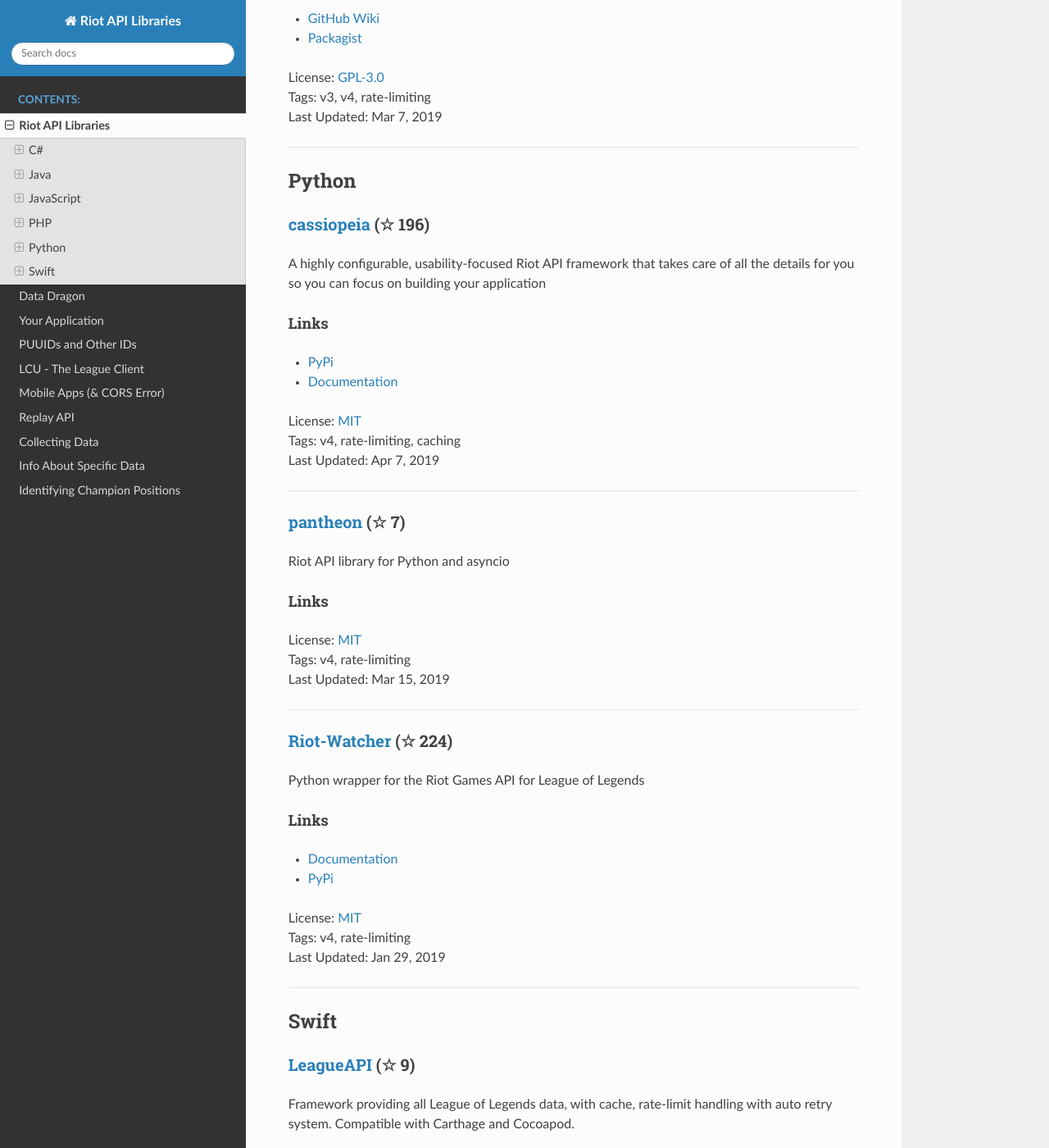
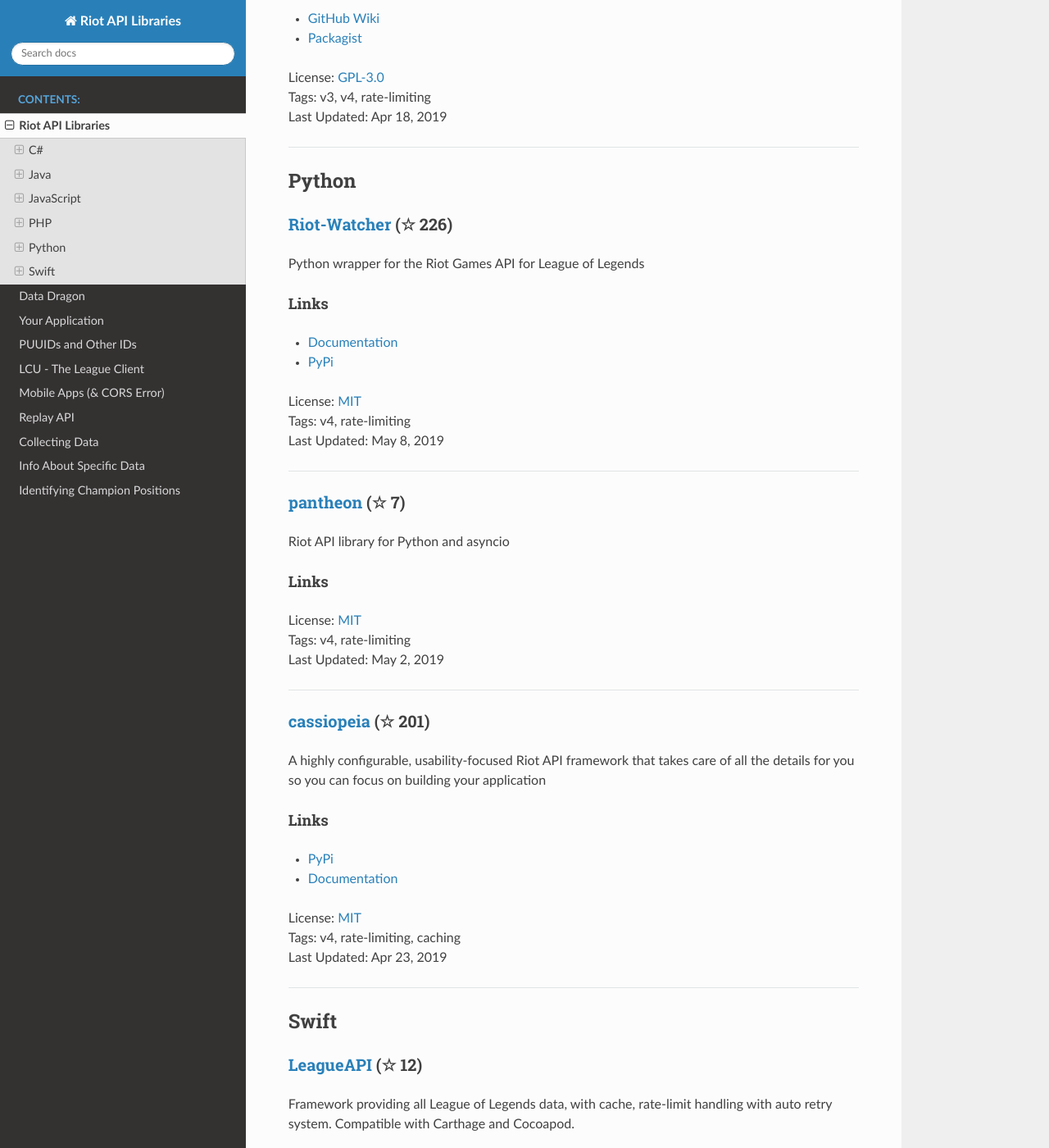
Before and after one commit to WxWatch/riot-api-libraries, a Sphinx documentation site: the page built from docs/libraries.rst, in a window 1280 px wide and 1400 px high, scrolled down 3498 px. Shown: the whole window at 82% size. Built offline with Sphinx 7.4.7 and the Read the Docs theme 2.0.0, drawn with Linux system fonts in a browser that asks for light colours; pages that are not in the unit, such as notebooks, are missing from menus; some of the changed text lies outside the part shown.

```diff
--- a/docs/libraries.rst
+++ b/docs/libraries.rst
@@ -14,7 +14,7 @@ Links
 
 | License: `MIT <http://choosealicense.com/licenses/mit>`_
 | Tags: v4, rate-limiting, asp-net-core
-| Last Updated: Apr 10, 2019
+| Last Updated: May 11, 2019
 
 -----------------
 
@@ -29,14 +29,14 @@ Links
 - `NuGet <https://www.nuget.org/packages/MingweiSamuel.Camille/>`_
 | License: `LGPL-3.0 <http://choosealicense.com/licenses/lgpl-3.0>`_
 | Tags: v3, v4, rate-limiting
-| Last Updated: Apr 8, 2019
+| Last Updated: May 11, 2019
 
 -----------------
 
 Java
 ------------------------------------------
 
-`L4J8 <https://github.com/stelar7/L4J8>`_ (☆ 12)
+`L4J8 <https://github.com/stelar7/L4J8>`_ (☆ 13)
 ~~~~~~~~~~~~~~~~~~~~~~~~~~~~~~~~~~~~~~~~~~~~~~~~~~~~~~~~~~~~~~~~~~~~~~~~~~~~~~~~~~~~~~~~~~~~~~~~~~~~
 
 The __**best**__ wrapper around. get it? wrapper, around? I'm funny ok?!
@@ -46,11 +46,11 @@ Links
 
 | License: `Apache-2.0 <http://choosealicense.com/licenses/apache-2.0>`_
 | Tags: v4
-| Last Updated: Mar 27, 2019
+| Last Updated: Apr 27, 2019
 
 -----------------
 
-`orianna <https://github.com/meraki-analytics/orianna>`_ (☆ 91)
+`orianna <https://github.com/meraki-analytics/orianna>`_ (☆ 93)
 ~~~~~~~~~~~~~~~~~~~~~~~~~~~~~~~~~~~~~~~~~~~~~~~~~~~~~~~~~~~~~~~~~~~~~~~~~~~~~~~~~~~~~~~~~~~~~~~~~~~~
 
 A highly configurable, usability-focused Riot API framework that takes care of all the details for you so you can focus on building your application
@@ -63,7 +63,7 @@ Links
 - `JavaDoc <http://javadoc.io/doc/com.merakianalytics.orianna/orianna>`_
 | License: `MIT <http://choosealicense.com/licenses/mit>`_
 | Tags: v4, rate-limiting, caching
-| Last Updated: Mar 26, 2019
+| Last Updated: Apr 24, 2019
 
 -----------------
 
@@ -82,11 +82,11 @@ Links
 - `gitter <https://gitter.im/League-JS/>`_
 | License: `MIT <http://choosealicense.com/licenses/mit>`_
 | Tags: v4, caching, ddragon, rate-limiting
-| Last Updated: Apr 9, 2019
+| Last Updated: Apr 18, 2019
 
 -----------------
 
-`Pyke <https://github.com/systeme-cardinal/Pyke>`_ (☆ 12)
+`Pyke <https://github.com/systeme-cardinal/Pyke>`_ (☆ 13)
 ~~~~~~~~~~~~~~~~~~~~~~~~~~~~~~~~~~~~~~~~~~~~~~~~~~~~~~~~~~~~~~~~~~~~~~~~~~~~~~~~~~~~~~~~~~~~~~~~~~~~
 
 Riot API, DDragon and CommunityDragon Library for NodeJS
@@ -135,7 +135,7 @@ Links
 PHP
 ------------------------------------------
 
-`RiotQuest <https://github.com/supergrecko/RiotQuest>`_ (☆ 0)
+`RiotQuest <https://github.com/supergrecko/RiotQuest>`_ (☆ 2)
 ~~~~~~~~~~~~~~~~~~~~~~~~~~~~~~~~~~~~~~~~~~~~~~~~~~~~~~~~~~~~~~~~~~~~~~~~~~~~~~~~~~~~~~~~~~~~~~~~~~~~
 
 A full-on Framework for working with the Riot API. Featuring DTO's, Caching & Automatic Rate limiting
@@ -164,26 +164,26 @@ Links
 - `Packagist <https://packagist.org/packages/dolejska-daniel/riot-api>`_
 | License: `GPL-3.0 <http://choosealicense.com/licenses/gpl-3.0>`_
 | Tags: v3, v4, rate-limiting
-| Last Updated: Mar 7, 2019
+| Last Updated: Apr 18, 2019
 
 -----------------
 
 Python
 ------------------------------------------
 
-`cassiopeia <https://github.com/meraki-analytics/cassiopeia>`_ (☆ 196)
+`Riot-Watcher <https://github.com/pseudonym117/Riot-Watcher>`_ (☆ 226)
 ~~~~~~~~~~~~~~~~~~~~~~~~~~~~~~~~~~~~~~~~~~~~~~~~~~~~~~~~~~~~~~~~~~~~~~~~~~~~~~~~~~~~~~~~~~~~~~~~~~~~
 
-A highly configurable, usability-focused Riot API framework that takes care of all the details for you so you can focus on building your application
+Python wrapper for the Riot Games API for League of Legends
 
 Links
 ::::::::::::::::
 
-- `PyPi <https://pypi.org/project/cassiopeia/>`_
-- `Documentation <http://cassiopeia.readthedocs.org/en/latest/>`_
+- `Documentation <http://riot-watcher.readthedocs.io/en/latest/>`_
+- `PyPi <https://pypi.python.org/pypi/riotwatcher>`_
 | License: `MIT <http://choosealicense.com/licenses/mit>`_
-| Tags: v4, rate-limiting, caching
-| Last Updated: Apr 7, 2019
+| Tags: v4, rate-limiting
+| Last Updated: May 8, 2019
 
 -----------------
 
@@ -197,30 +197,30 @@ Links
 
 | License: `MIT <http://choosealicense.com/licenses/mit>`_
 | Tags: v4, rate-limiting
-| Last Updated: Mar 15, 2019
+| Last Updated: May 2, 2019
 
 -----------------
 
-`Riot-Watcher <https://github.com/pseudonym117/Riot-Watcher>`_ (☆ 224)
+`cassiopeia <https://github.com/meraki-analytics/cassiopeia>`_ (☆ 201)
 ~~~~~~~~~~~~~~~~~~~~~~~~~~~~~~~~~~~~~~~~~~~~~~~~~~~~~~~~~~~~~~~~~~~~~~~~~~~~~~~~~~~~~~~~~~~~~~~~~~~~
 
-Python wrapper for the Riot Games API for League of Legends
+A highly configurable, usability-focused Riot API framework that takes care of all the details for you so you can focus on building your application
 
 Links
 ::::::::::::::::
 
-- `Documentation <http://riot-watcher.readthedocs.io/en/latest/>`_
-- `PyPi <https://pypi.python.org/pypi/riotwatcher>`_
+- `PyPi <https://pypi.org/project/cassiopeia/>`_
+- `Documentation <http://cassiopeia.readthedocs.org/en/latest/>`_
 | License: `MIT <http://choosealicense.com/licenses/mit>`_
-| Tags: v4, rate-limiting
-| Last Updated: Jan 29, 2019
+| Tags: v4, rate-limiting, caching
+| Last Updated: Apr 23, 2019
 
 -----------------
 
 Swift
 ------------------------------------------
 
-`LeagueAPI <https://github.com/Kelmatou/LeagueAPI>`_ (☆ 9)
+`LeagueAPI <https://github.com/Kelmatou/LeagueAPI>`_ (☆ 12)
 ~~~~~~~~~~~~~~~~~~~~~~~~~~~~~~~~~~~~~~~~~~~~~~~~~~~~~~~~~~~~~~~~~~~~~~~~~~~~~~~~~~~~~~~~~~~~~~~~~~~~
 
 Framework providing all League of Legends data, with cache, rate-limit handling with auto retry system. Compatible with Carthage and Cocoapod.
@@ -232,7 +232,7 @@ Links
 - `Documentation <https://github.com/Kelmatou/LeagueAPI/wiki>`_
 | License: `MIT <http://choosealicense.com/licenses/mit>`_
 | Tags: v4, rate-limiting
-| Last Updated: Feb 1, 2019
+| Last Updated: May 10, 2019
 
 -----------------
 
```
Also changed, not shown: other parts of docs/libraries.rst (+4 -4 lines).
